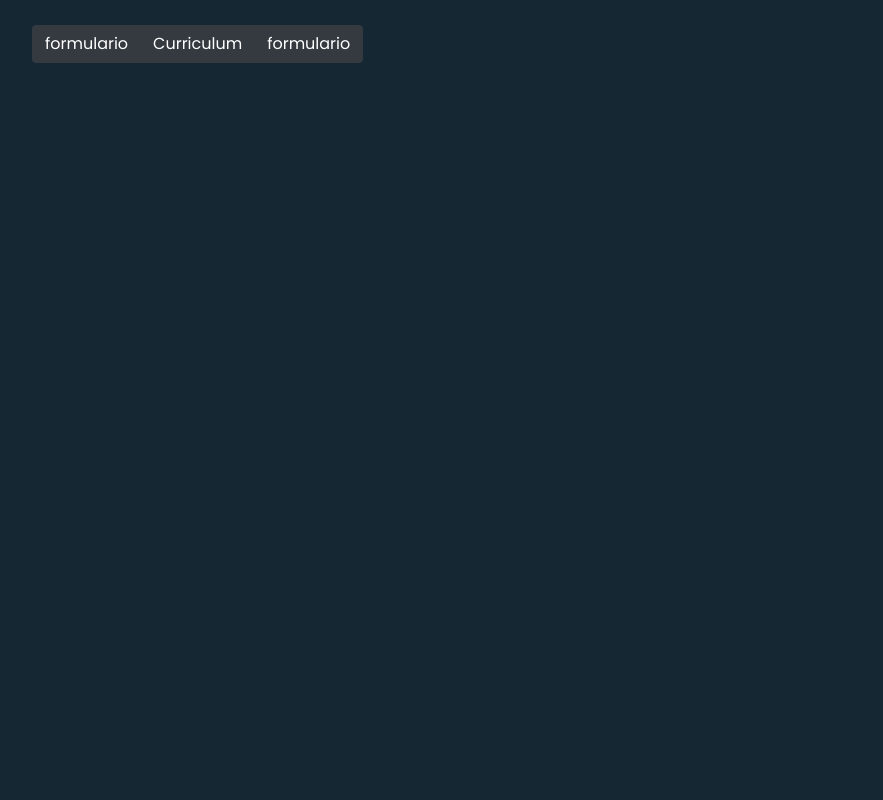
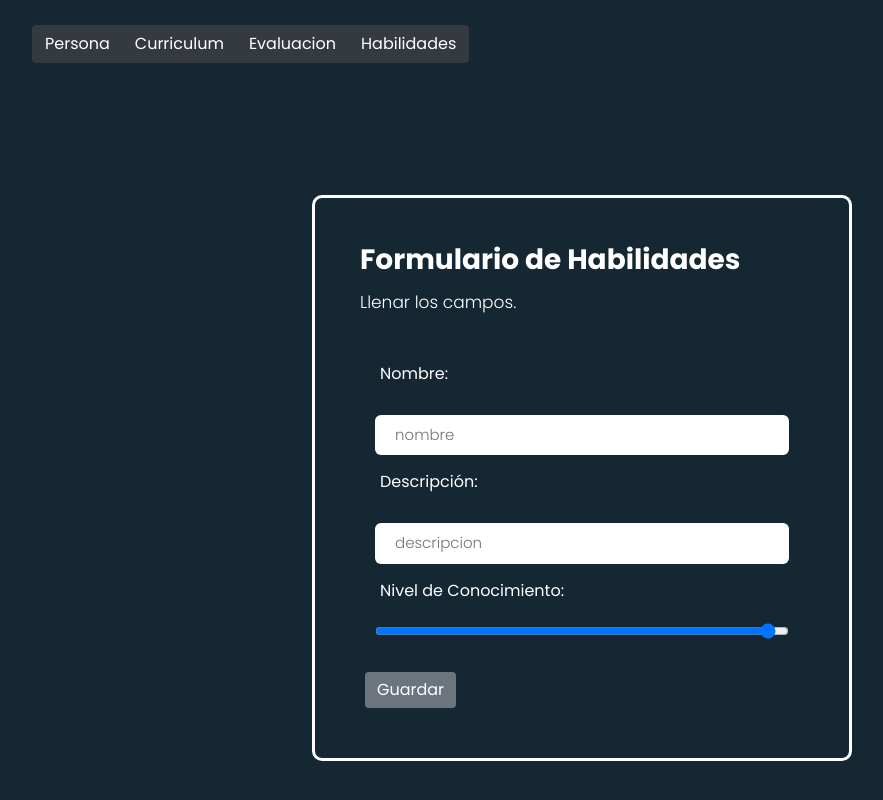
Before and after one commit to PatricioAGB/versel_react, a React (Create React App) app: page /habilidad in a window 1280 px wide. Shown: the whole page, without its empty margins (58-941 px from the left). Built offline with nearby package versions, Linux system fonts and the light colour scheme.

Commit message:
add: SkillForm, refactor: FormsPeople App

```diff
--- a/src/App.js
+++ b/src/App.js
@@ -1,7 +1,11 @@
 import React from "react";
+//components
 import Curriculum from './components/Curriculum';
 import FormsPeople from "./components/FormsPeople";
 import EvaluationForm from "./components/EvaluationForm";
+import SkillForm from "./components/SkillForm";
+
+//routes
 import {
   BrowserRouter,
   Routes,
@@ -9,37 +13,37 @@ import {
   Link
 } from "react-router-dom";
 
-
-
-
-
 function App() {
   return (
+    <>
       <BrowserRouter>
         <div className="container">
           <div className="btn-group">
             {/* Navbar */}
-          <Link to="formulario" className="btn btn-dark">
-            formulario
+          <Link to="persona" className="btn btn-dark">
+            Persona
           </Link>
           <Link to="curriculum" className="btn btn-dark" >
             Curriculum
           </Link>
           <Link to="evaluacion" className="btn btn-dark" >
-          formulario
+            Evaluacion
+          </Link>
+          <Link to="habilidad" className="btn btn-dark" >
+            Habilidades
           </Link>
           </div>
           {/* Rutas */}
           <Routes>
             <Route path="/" exact />
-          {/* seleccionamo la ruta */}
-          <Route path="/formulario" element={<FormsPeople />} />
-          {/* seleccionamos la ruta */}
+            <Route path="/persona" element={<FormsPeople />} />
             <Route path="/curriculum" element={<Curriculum />} />
             <Route path="/evaluacion" element={<EvaluationForm />} />
+            <Route path="/habilidad" element={<SkillForm />} />
           </Routes>
         </div>
       </BrowserRouter>
+    </>
   );
 }
 
--- a/src/components/FormsPeople.jsx
+++ b/src/components/FormsPeople.jsx
@@ -31,7 +31,7 @@ console.log(Datos.name +' '+ Datos.lastname +' '+Datos.datebirth+' '+Datos.addre
           <div class="form-holder">
             <div class="form-content">
               <div class="form-items">
-                <h3>Formulario</h3>
+                <h3>Formulario de Personas</h3>
                 <p>Ingrese sus datos</p>
                 {/* Se crea el formulario */}
                 <form
--- /dev/null
+++ b/src/components/SkillForm.jsx
@@ -0,0 +1,71 @@
+import React, { Fragment, useState } from 'react';
+
+const SkillForm = () => {
+   //creando el formulario
+   const [Datos, setDatos] = useState({
+      name: '',
+      description: '',
+      level: ''
+   })
+   // se guardan los datos
+   const handleInputChange = (event) => {
+      setDatos({
+         ...Datos,
+         [event.target.name]: event.target.value,
+      });
+   };
+   // Se muestra los datos en consola
+   const sendForm = (event) => {
+      event.preventDefault();
+      console.log(Datos.name + ' ' + Datos.description + ' ' + Datos.level)
+   }
+
+
+   return (
+      <div className="form-body " margin-left="auto" margin-right="auto">
+         <div className="row">
+            <div className="form-holder">
+               <div className="form-content">
+                  <div className="form-items">
+                     <h3>Formulario de Habilidades</h3>
+                     <p>Llenar los campos.</p>
+                     <form className="requires-validation" onSubmit={sendForm} noValidate>
+
+                        <div className="col-md-12">
+                           <label htmlFor="name">Nombre:</label>
+                           <input className="form-control" type="text" name="name" placeholder="nombre" onChange={handleInputChange} required></input>
+                           <div className="valid-feedback">date field is valid!</div>
+                           <div className="invalid-feedback">date field cannot be blank!</div>
+                        </div>
+
+                        <div className="col-md-12">
+                           <label htmlFor="description">Descripción:</label>
+                           <input className="form-control" type="text" name="description" placeholder="descripcion" onChange={handleInputChange} required></input>
+                           <div className="valid-feedback">name field is valid!</div>
+                           <div className="invalid-feedback">name field cannot be blank!</div>
+                        </div>
+
+                        <div className="col-md-12">
+                           <label htmlFor="level">Nivel de Conocimiento:</label>
+                           <input className="form-control" type="range" id="level" name="level" min="0" max="3" onChange={handleInputChange} required></input>
+                           <div className="valid-feedback">observations field is valid!</div>
+                           <div className="invalid-feedback">observations field cannot be blank!</div>
+                        </div>
+
+                        <div className="form-button mt-3">
+                           <button
+                              id="submit"
+                              type="submit"
+                              className="btn btn-primary"
+                           >Guardar</button>
+                        </div>
+                     </form>
+                  </div>
+               </div>
+            </div>
+         </div>
+      </div>
+   );
+}
+
+export default SkillForm;
```
Also changed, not shown: src/layout/header.jsx (added, +47 -0 lines), 1 other file (tests, documents, lock files or other folders). Lines whose indentation alone changed are shown as unchanged.
